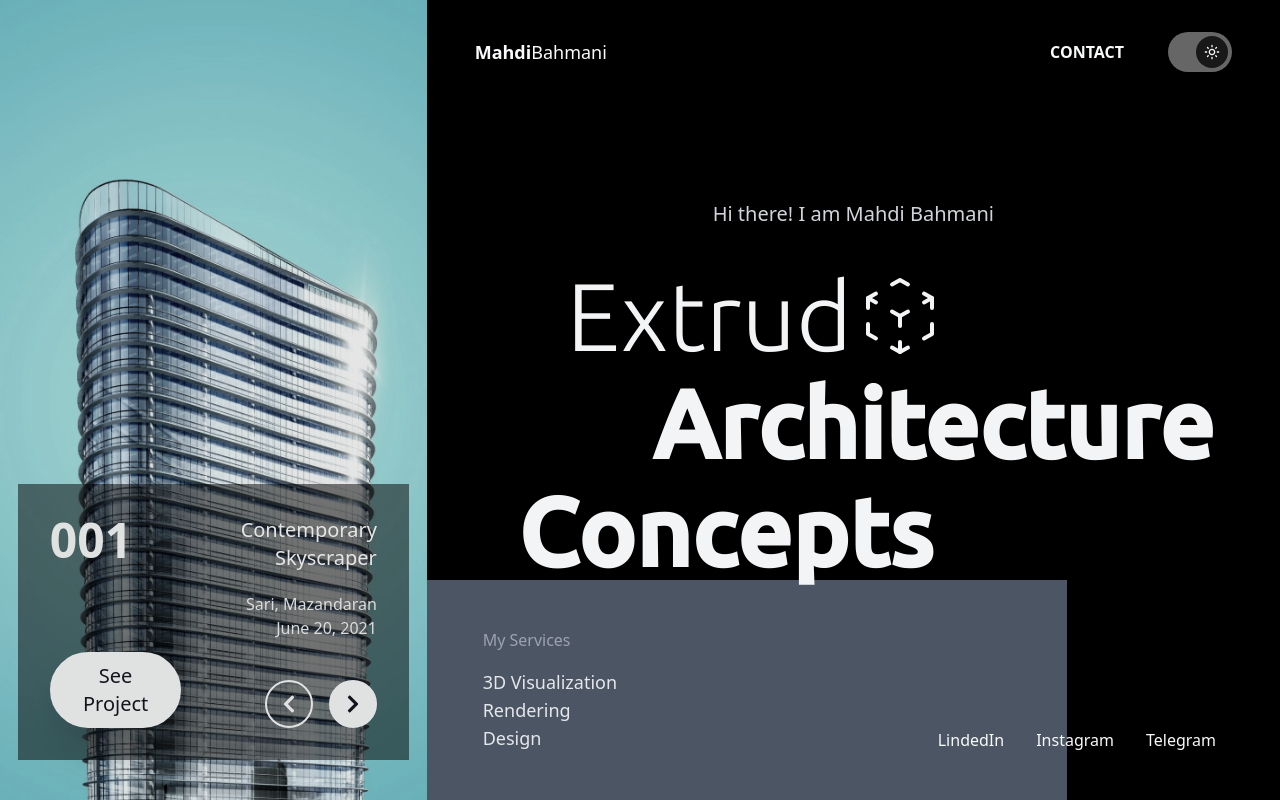
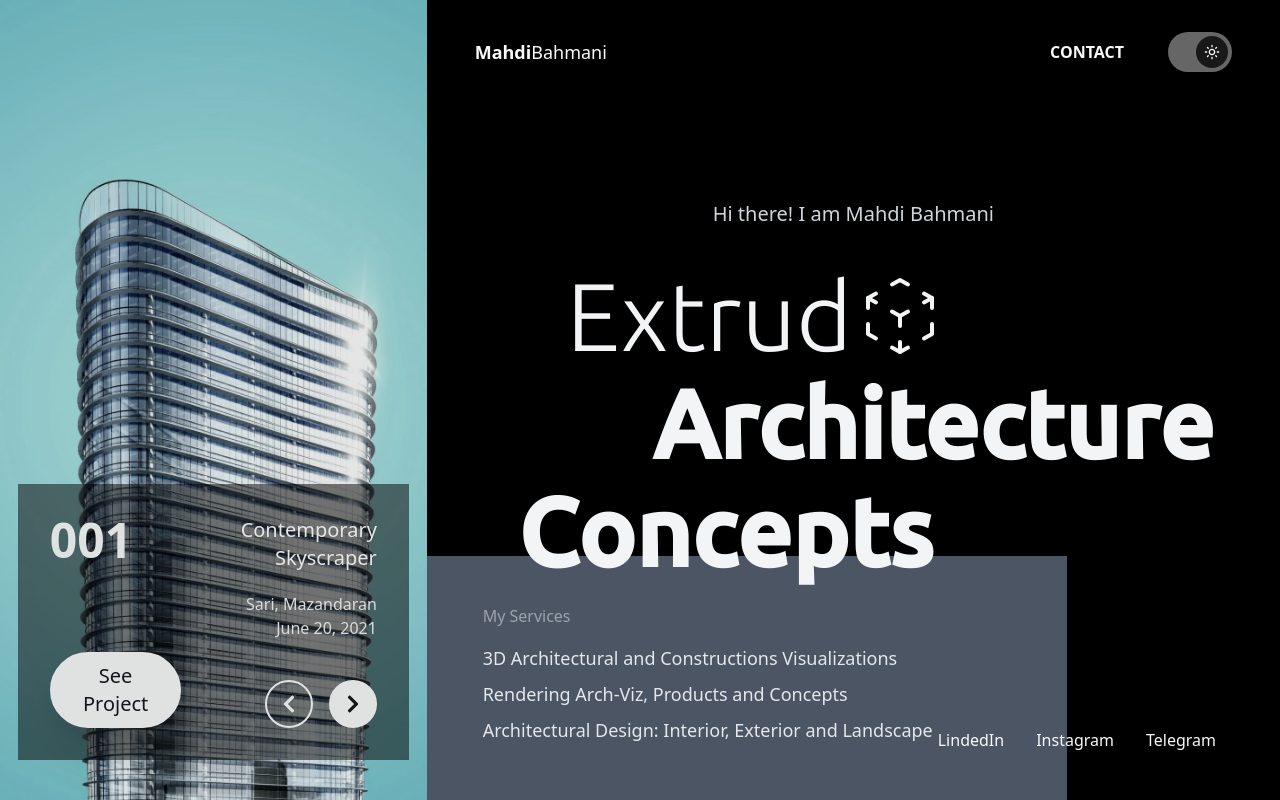
Before and after one commit to frshaad/cg-artist-portfolio, a React (Vite) app: page / in a window 1280 px wide. Built offline with nearby package versions, Linux system fonts and the light colour scheme.

Commit message:
update my services

```diff
--- a/src/components/ShowcaseServices.jsx
+++ b/src/components/ShowcaseServices.jsx
@@ -7,7 +7,7 @@ export const ShowcaseServices = () => {
 
       <ul>
         {services.map((service, index) => (
-          <li className='text-lg font-normal text-gray-200' key={index}>
+          <li className='mb-2 text-lg font-normal text-gray-200' key={index}>
             {service}
           </li>
         ))}
--- a/src/data/services.js
+++ b/src/data/services.js
@@ -1 +1,5 @@
-export const services = ['3D Visualization', 'Rendering', 'Design']
+export const services = [
+  '3D Architectural and Constructions Visualizations',
+  'Rendering Arch-Viz, Products and Concepts',
+  'Architectural Design: Interior, Exterior and Landscape',
+]
```
